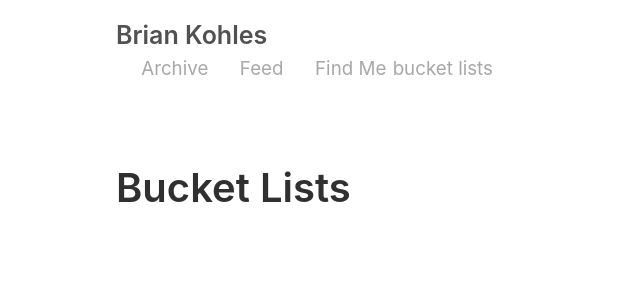
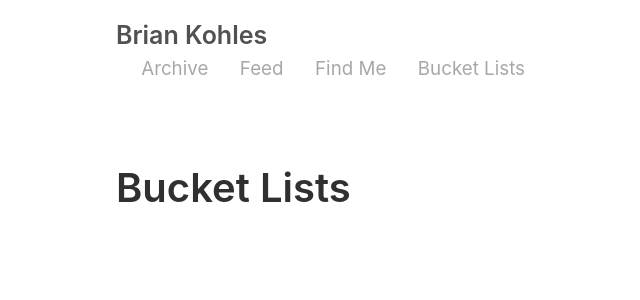
Before and after one commit to briankohles/briankohles.github.io, a Jekyll site: the page built from bucketlists.md, in a window 1280 px wide. Shown: the top 300 px of the page, without its empty margins (174-814 px from the left). Built offline with Jekyll 4.4.1, drawn with Linux system fonts in a browser that asks for light colours.

Commit message:
fixing bucketlists

```diff
--- a/_layouts/default.html
+++ b/_layouts/default.html
@@ -14,7 +14,8 @@
             &nbsp;&nbsp;&nbsp;
             <small><a href="{{ page[1]  }}">{{ page[0] }}</a></small>
           {% endfor %}
-	    <small><a href="/bucketlists">bucket lists</a></small>
+            &nbsp;&nbsp;&nbsp;
+	    <small><a href="/bucketlists">Bucket Lists</a></small>
         </h3>
       </header>
 
--- a/bucketlists.md
+++ b/bucketlists.md
@@ -3,6 +3,6 @@ layout: page
 title: Bucket Lists
 ---
 
-{% for list in bucketlists %}
+{% for list in site.bucketlists %}
   * [ {{ list.title }} ]({{ list.url }})
 {% endfor %}
```
